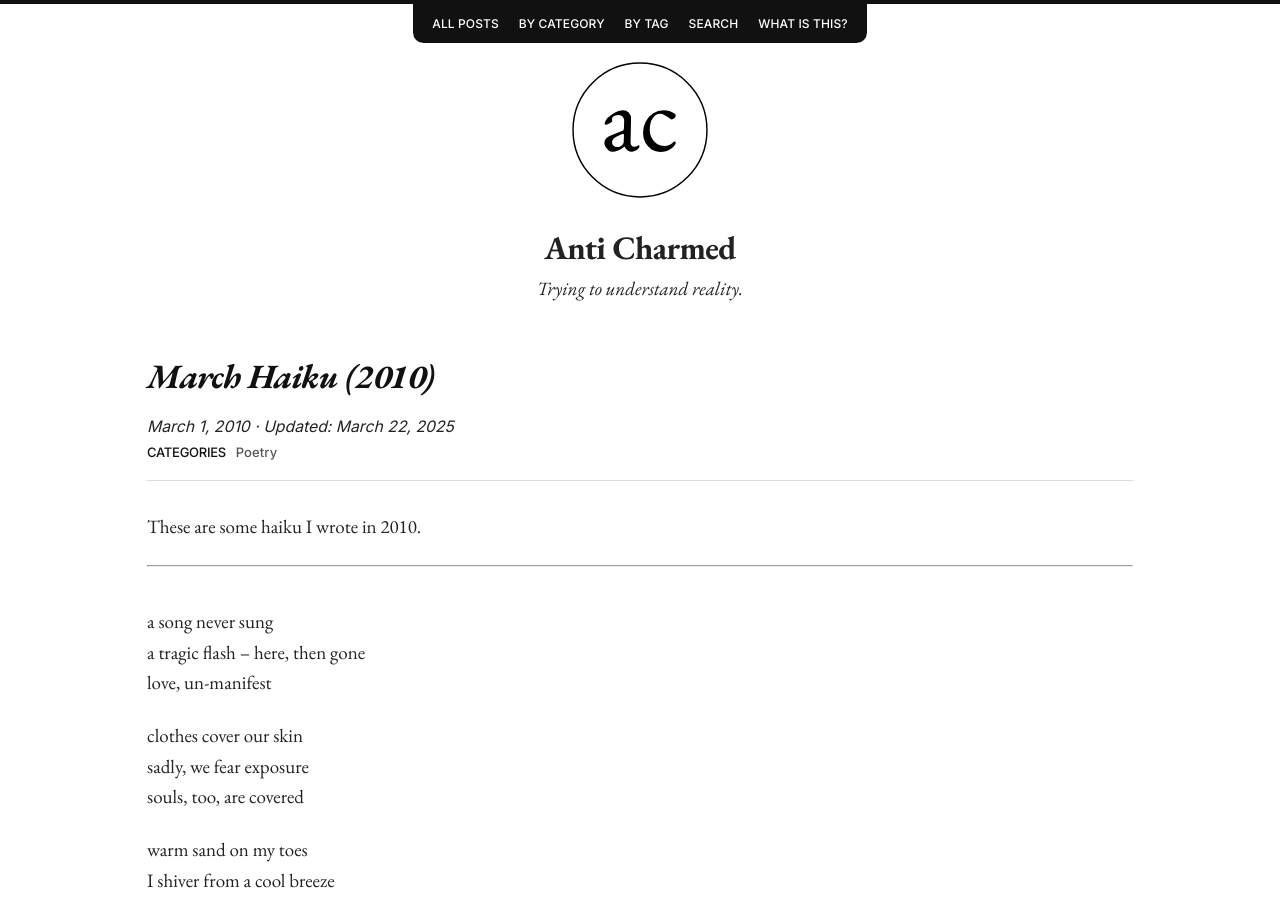
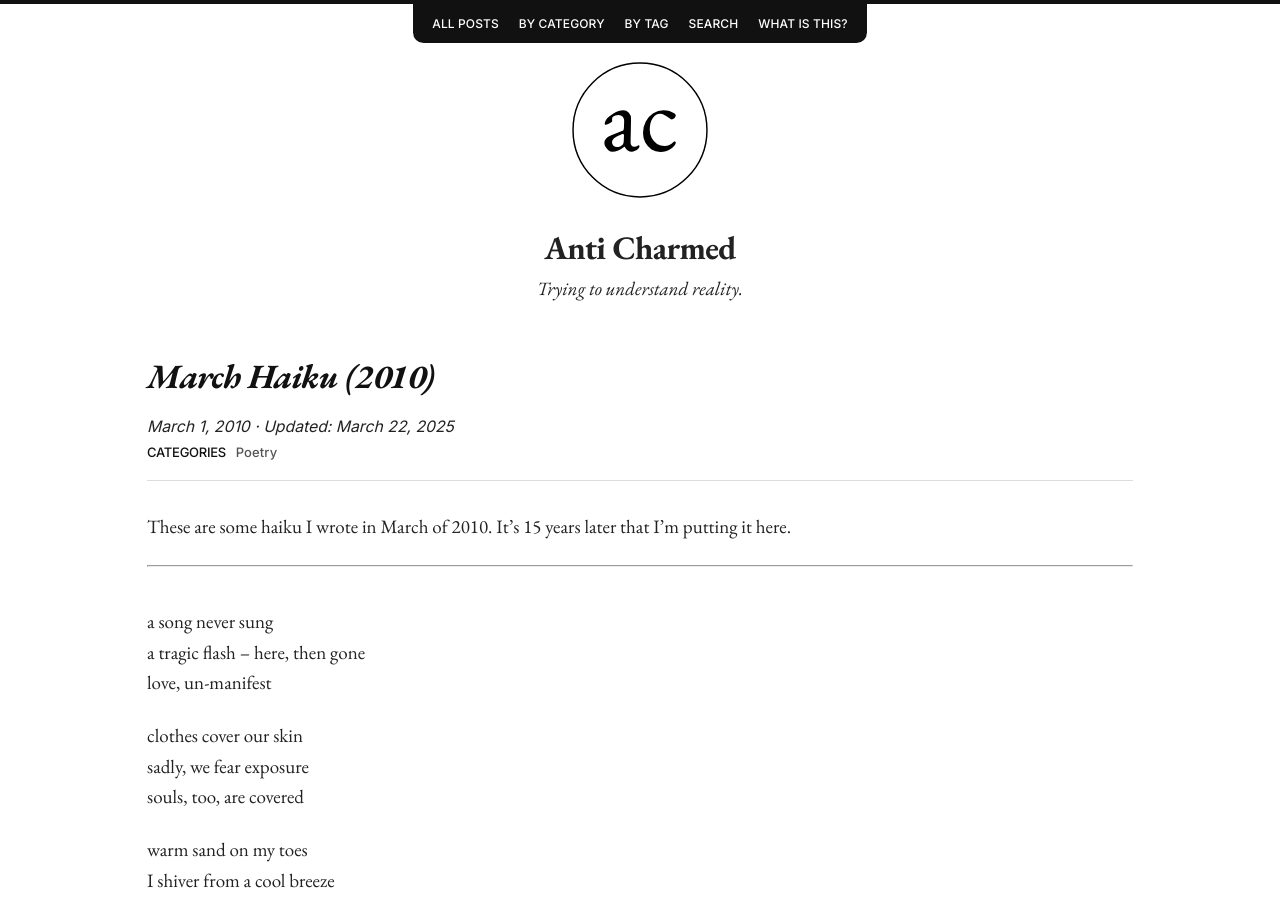
Before and after one commit to anticharmed/anticharmed.github.io, a Jekyll site: the page built from _posts/2025-03-22-haiku.md, in a window 1280 px wide and 900 px high. Built offline with Jekyll 4.4.1, drawn with Linux system fonts in a browser that asks for light colours; nearby versions of some CDN libraries.

Commit message:
15 years

```diff
--- a/_posts/2025-03-22-haiku.md
+++ b/_posts/2025-03-22-haiku.md
@@ -8,7 +8,7 @@ categories:
 tags:
 ---
 
-These are some haiku I wrote in 2010.
+These are some haiku I wrote in March of 2010. It's 15 years later that I'm putting it here.
 
 ---
 <br>
```
